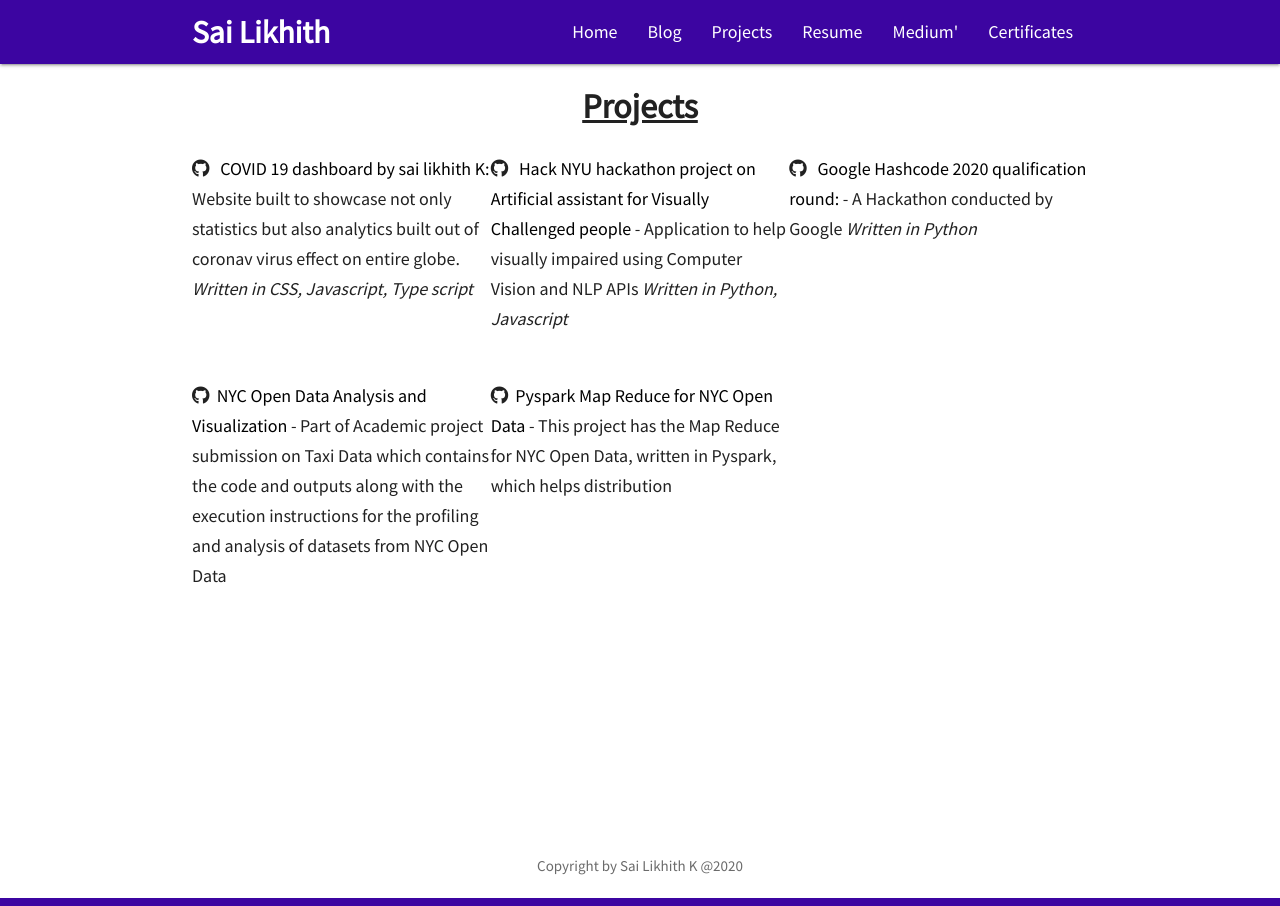
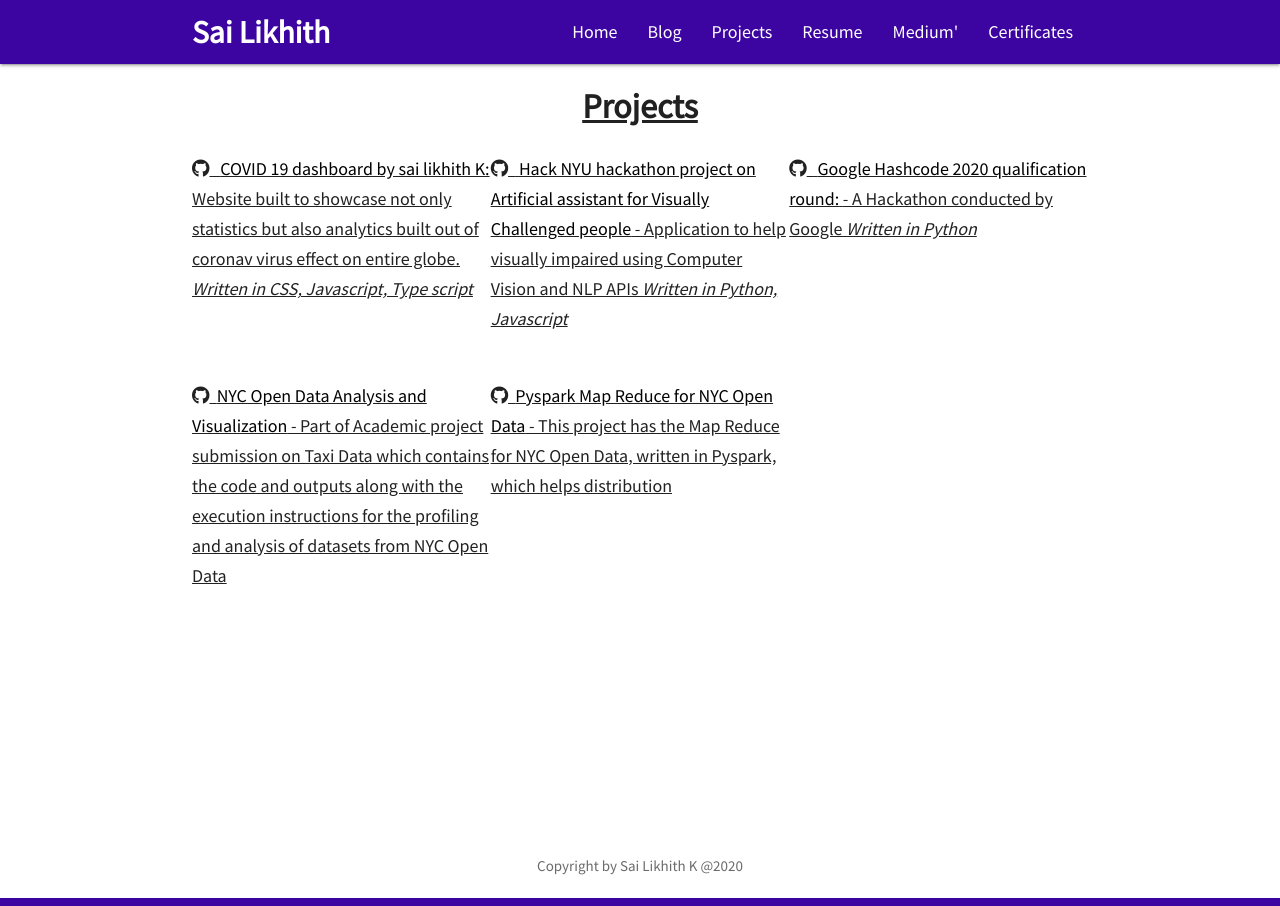
Before and after one commit to SaiLikhith7/Mywebsite, a Jekyll site: the page built from projects.html, in a window 1280 px wide. Built offline with Jekyll 4.4.1, drawn with Linux system fonts in a browser that asks for light colours; nearby versions of some CDN libraries.

Commit message:
Update projects.html

```diff
--- a/_includes/projects.html
+++ b/_includes/projects.html
@@ -1,4 +1,7 @@
-<style> .third { width: 33.33%; float: left; } </style>
+<style>
+  .third { width: 33.33%; float: left; }
+  h5{text-decoration: underline}
+ </style>
 <section id="projects">
   <div class="container center-align">
     <h4>
@@ -10,6 +13,7 @@
         <div class="third">
         <h5>
           <i class="fab fa-github"></i>&nbsp;&nbsp;
+
           <strong>
             <a href="https://github.com/SaiLikhith7/covid19-by-sailikhithk">COVID 19 dashboard by sai likhith K:</a>
            </strong>
```
